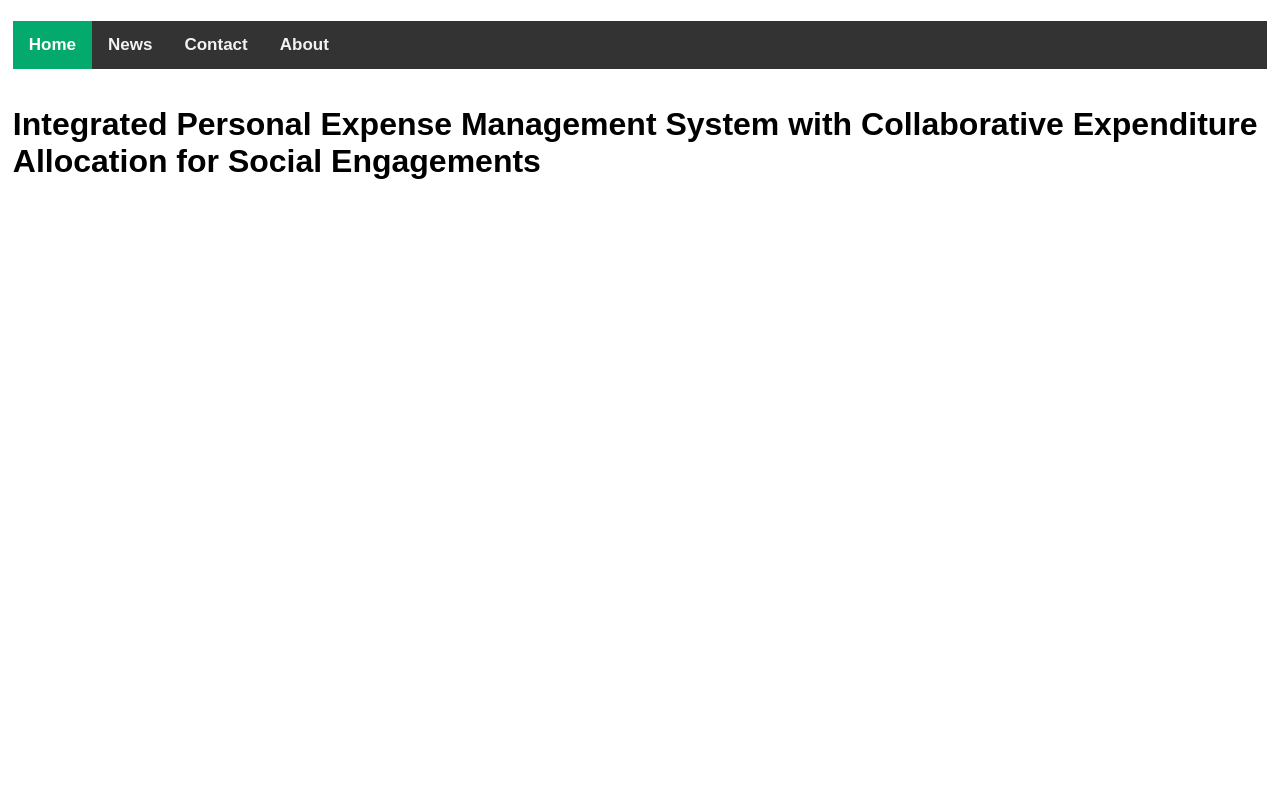
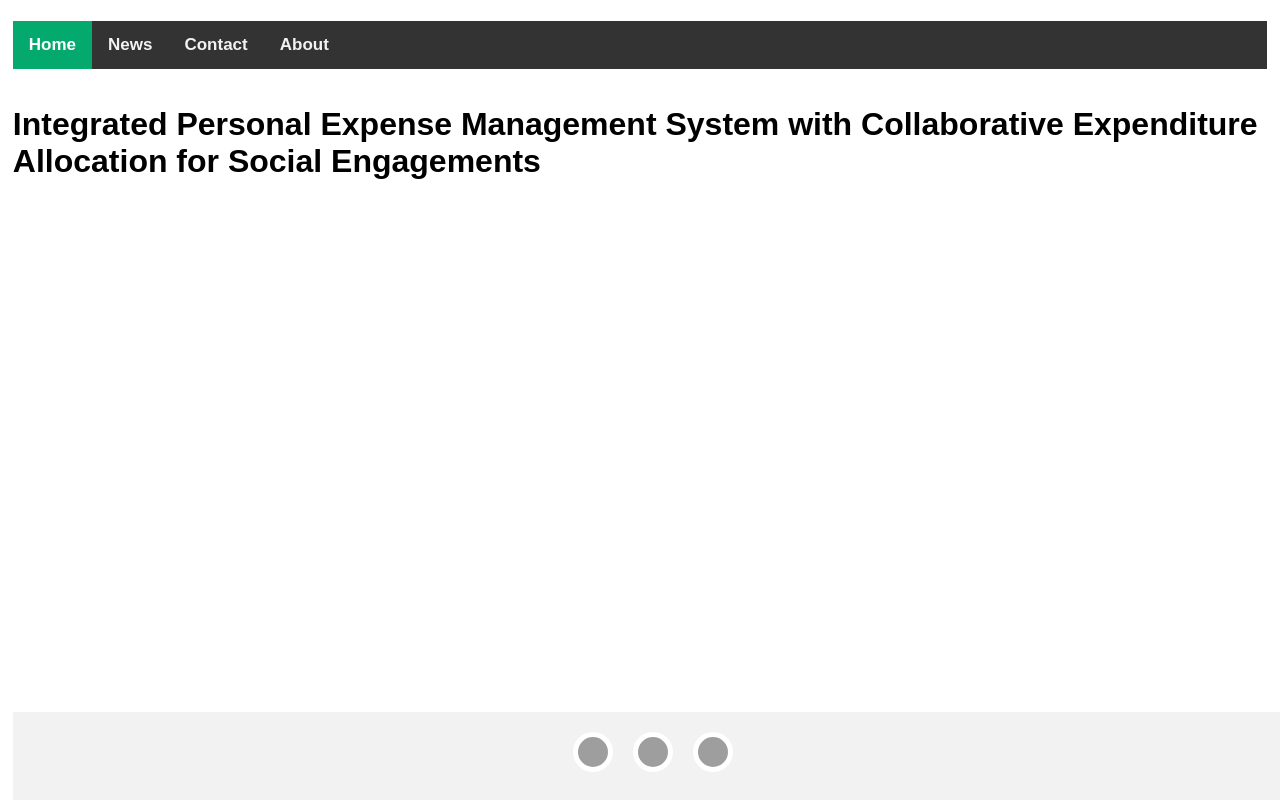
Before and after one commit to akBhatnagar/Dissertation_BITS, a React (Create React App) app: page / in a window 1280 px wide. Built offline with nearby package versions, Linux system fonts and the light colour scheme; grey boxes are pictures that could not be loaded.

Commit message:
Added footer

```diff
--- a/src/App.js
+++ b/src/App.js
@@ -1,4 +1,7 @@
 import './App.css';
+import facebook from './facebook-icon.png';
+import twitter from './twitter-icon.png';
+import gmail from './gmail-icon.png';
 
 function App() {
   return (
@@ -7,6 +10,7 @@ function App() {
         <Menu/>
         <br/>
         <Title/>
+        <Footer/>
       </h1>
     </div>
   );
@@ -31,4 +35,20 @@ function Menu() {
   );
 }
 
+function Footer() {
+  return (
+    <div>
+      <footer>
+        <div class="footer-content">
+          <div class="social-icons">
+            <a href="https://www.facebook.com"><img src={facebook} alt="Facebook"></img></a>
+            <a href="https://www.twitter.com"><img src={twitter} alt="Twitter"></img></a>
+            <a href="akshaybhatnagar1998@gmail.com"><img src={gmail} alt="Email"></img></a>
+          </div>
+        </div>
+      </footer>
+    </div>
+  );
+}
+
 export default App;
--- a/src/index.css
+++ b/src/index.css
@@ -4,10 +4,13 @@ code {
 }
 
 body {
-  margin: 0;
   font-family: Arial, Helvetica, sans-serif;
   padding-left: 1%;
   padding-right: 1%;
+  margin: 0;
+  display: flex;
+  flex-direction: column;
+  min-height: 100vh; /* Ensure the body covers the full viewport height */
 }
 
 .topnav {
@@ -33,3 +36,46 @@ body {
   background-color: #04AA6D;
   color: white;
 }
+
+.content {
+  flex: 1; /* Fill remaining vertical space */
+  /* Add styles for your page content here */
+}
+
+footer {
+  background-color: #f2f2f2;
+  padding: 20px 0;
+  text-align: center;
+  position: fixed;
+  bottom: 0;
+  width: 100%;
+}
+
+.footer-content {
+  max-width: 1200px;
+  margin: 0 auto;
+  display: flex;
+  justify-content: center;
+}
+
+.social-icons a {
+  display: inline-block;
+  margin-right: 20px;
+}
+
+.social-icons a:last-child {
+  margin-right: 0;
+}
+
+.social-icons img {
+  width: 30px;
+  height: 30px;
+  border-radius: 50%;
+  padding: 5px;
+  background-color: #fff;
+  transition: transform 0.3s ease;
+}
+
+.social-icons img:hover {
+  transform: scale(1.2);
+}
```
